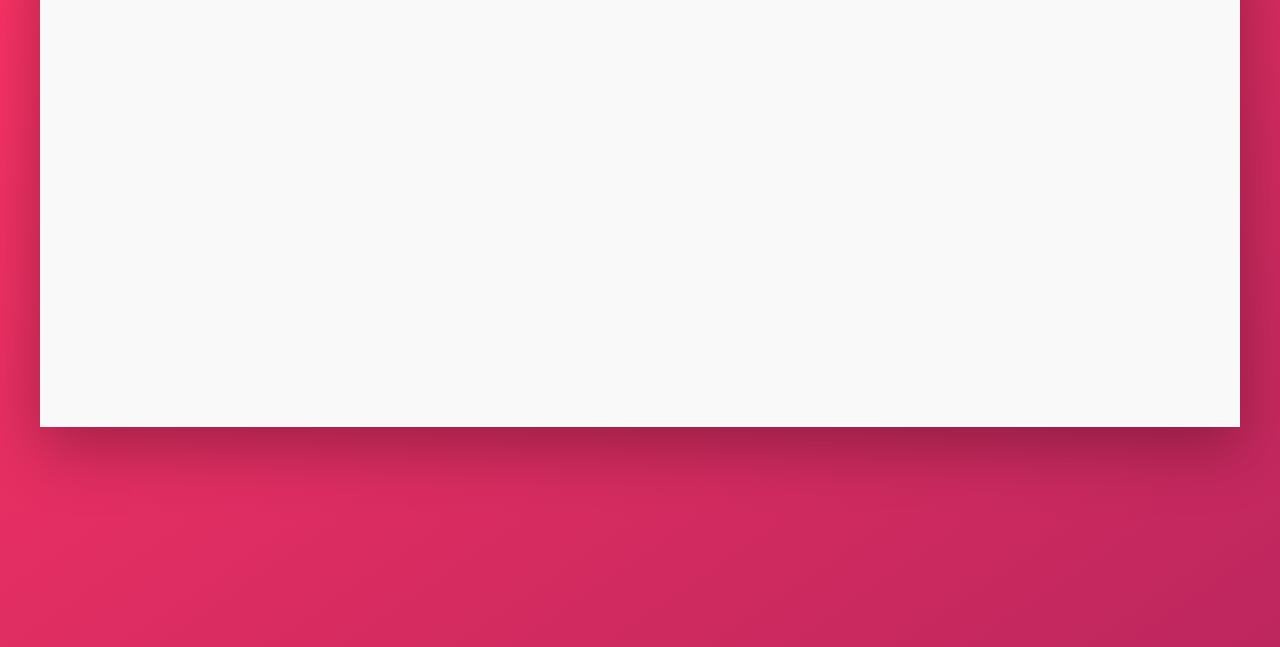
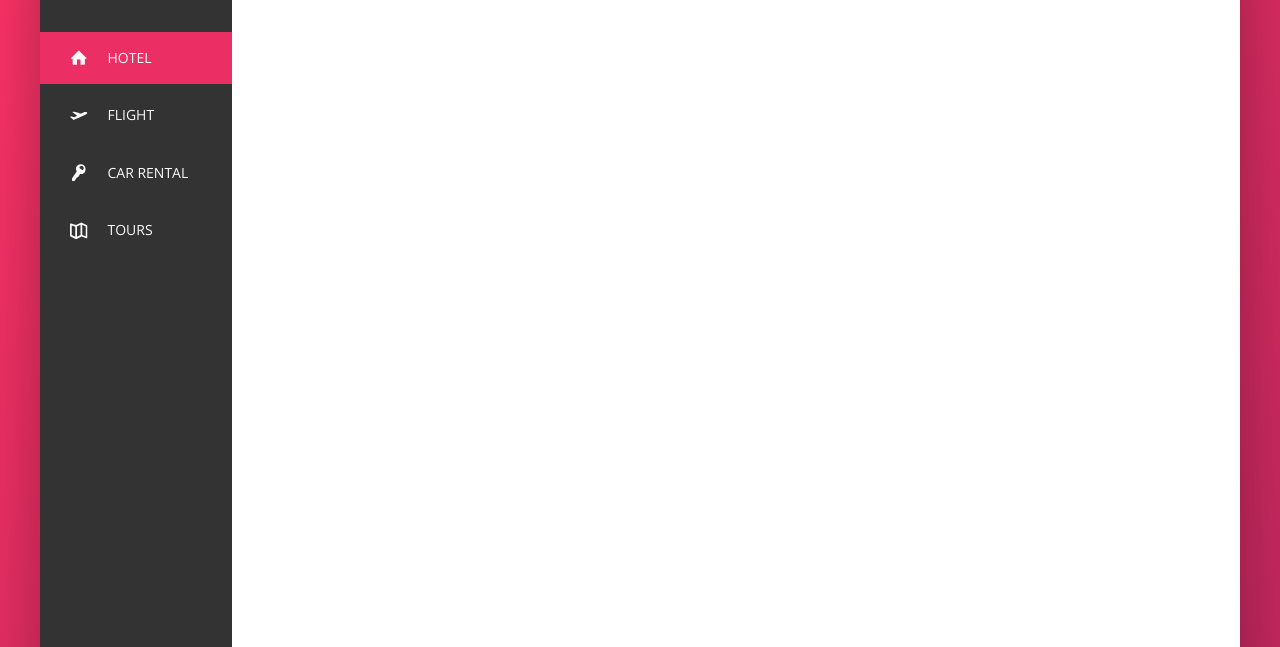
Before and after one commit to vangeliyyulia/Advanced-CSS-Trillo, a website: page index.html in a window 1280 px wide. Shown: the part 153-800 px from the top of the page. Drawn offline with nearby package versions, Linux system fonts and the light colour scheme.

Commit message:
The Navigation

```diff
--- a/index.html
+++ b/index.html
@@ -43,7 +43,43 @@
             </header>
             <div class="content">
                 <nav class="sidebar">
-
+                    <ul class="side-nav">
+                        <li class="side-nav__item side-nav__item--active">
+                            <a href="#" class="side-nav__link">
+                                <svg class="side-nav__icon">
+                                    <use xlink:href="img/sprite.svg#icon-home"></use>
+                                </svg>
+                                <span>Hotel</span>
+                            </a>
+                        </li>
+                        <li class="side-nav__item">
+                            <a href="#" class="side-nav__link">
+                                <svg class="side-nav__icon">
+                                    <use xlink:href="img/sprite.svg#icon-aircraft-take-off"></use>
+                                </svg>
+                                <span>Flight</span>
+                            </a>
+                        </li>
+                        <li class="side-nav__item">
+                            <a href="#" class="side-nav__link">
+                                <svg class="side-nav__icon">
+                                    <use xlink:href="img/sprite.svg#icon-key"></use>
+                                </svg>
+                                <span>Car rental</span>
+                            </a>
+                        </li>
+                        <li class="side-nav__item">
+                            <a href="#" class="side-nav__link">
+                                <svg class="side-nav__icon">
+                                    <use xlink:href="img/sprite.svg#icon-map"></use>
+                                </svg>
+                                <span>Tours</span>
+                            </a>
+                        </li>
+                    </ul>
+                    <div class="legal">
+                        &copy; 2017 by trillo. All rights reserved.
+                    </div>
                 </nav>
                 <main class="hotel-view">
 
--- a/sass/_components.scss
+++ b/sass/_components.scss
@@ -1,3 +1,5 @@
+//HEADER
+
 .logo {
     height: 3.25rem;
     margin-left: 2rem;
@@ -105,3 +107,70 @@
         margin-right: 1rem;
     }
 }
+
+//SIDE NAVIGATION
+
+.side-nav {
+    font-size: 1.4rem;
+    list-style: none;
+    margin-top: 3.5rem;
+
+    &__item {
+        position: relative;
+
+        &:not(:last-child) {
+            margin-bottom: .5rem;
+        }
+    }
+
+    &__item::before {
+        content:"";
+        position: absolute;
+        top: 0;
+        left: 0;
+        height: 100%;
+        width: 3px;
+        background-color: var(--color-primary);
+        transform: scaleY(0);
+        transition: transform .2s,
+                    width .4s cubic-bezier(1,0,0,1) .2s,
+                    background-color .1s;
+    }
+
+    &__item:hover::before,
+    &__item--active::before {
+        transform: scaleY(1);
+        width: 100%;
+    }
+
+    &__item:active::before {
+        background-color: var(--color-primary-light);
+    }
+
+    &__link:link,
+    &__link:visited {
+        color: var(--color-grey-light-1);
+        text-decoration: none;
+        text-transform: uppercase;
+        display: block;
+        padding: 1.5rem 3rem;
+        display: flex;
+        align-items: center;
+        position: relative;
+        z-index: 10;
+    }
+
+    &__icon {
+        width: 1.75rem;
+        height: 1.75rem;
+        margin-right: 2rem;
+        fill: currentColor;
+    }
+}
+
+.legal {
+    font-size: 1.2rem;
+    color: var(--color-grey-light-4);
+    text-align: center;
+    padding: 2.5rem;
+}
--- a/sass/_layout.scss
+++ b/sass/_layout.scss
@@ -24,9 +24,13 @@
 .sidebar {
     background-color: var(--color-grey-dark-1);
     flex: 0 0 16%;
+    display: flex;
+    flex-direction: column;
+    justify-content: space-between;
 }
 
 .hotel-view {
     background-color: #fff;
     flex: 1;
+    height: 80rem;
 }
```
Also changed, not shown: css/style.css.
